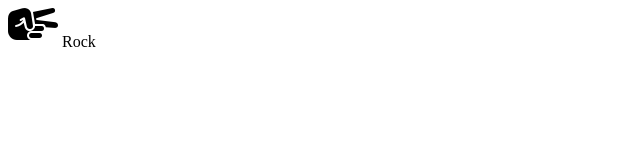
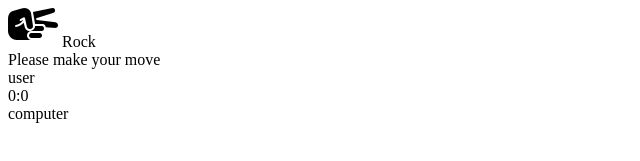
Before and after one commit to maskedhomosapien/rock-paper-scissors, a plain HTML site: page project/index.html in a window 1280 px wide. Shown: the part 155-316 px from the top of the page, without its empty margins (0-640 px from the left). Drawn offline with Linux system fonts and the light colour scheme.

Commit message:
Add outcome display and score dispay

```diff
--- a/project/index.html
+++ b/project/index.html
@@ -23,6 +23,13 @@
                     <img src="images/icons8-hand-scissors-50.png" alt="scissors">
                     Rock
                 </div>
+                <div class="display-outcome">Please make your move</div>
+                <div class="display-results">
+                    <div class="badge" id="user-label">user</div>
+                    <span id="user-score">0</span>:<span id="computer-score">0</span>
+                    <div class="badge" id="computer-label">computer</div>
+                </div>
+                <div></div>
             </div>
 
         </div>
```
